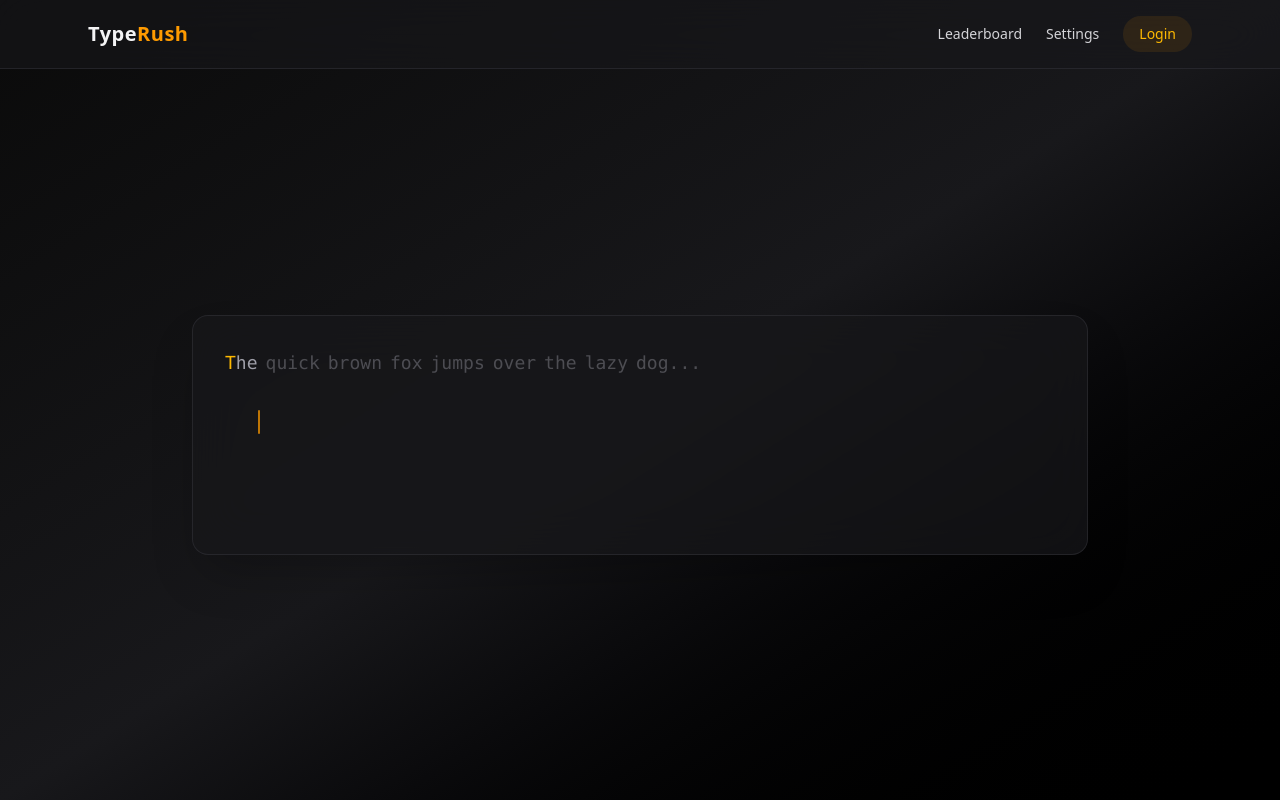
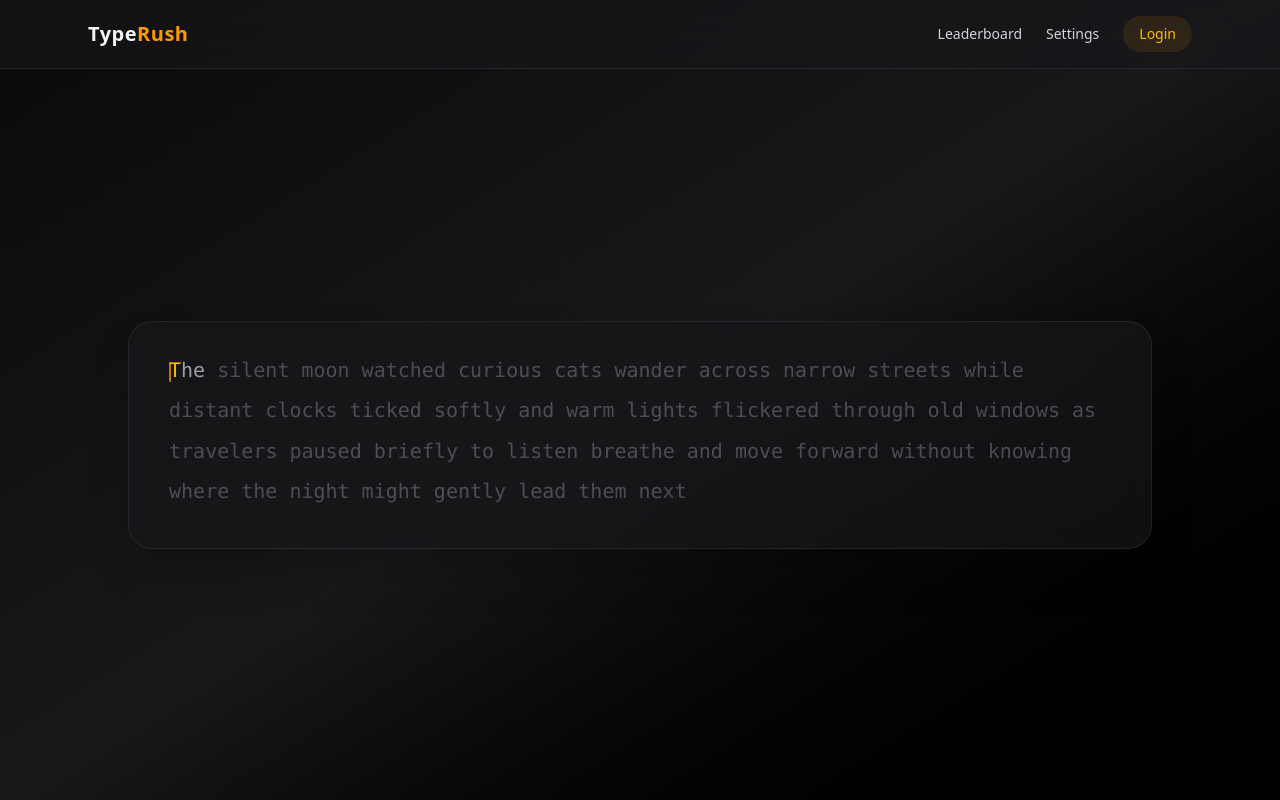
Before and after one commit to iXION82/TypeRush, a React (Vite) app in the folder frontend-project/: page / in a window 1280 px wide. Built offline with nearby package versions, Linux system fonts and the light colour scheme.

Commit message:
Improved the structure and fixed the cursor positioning

```diff
--- a/frontend-project/src/components/typingBox.tsx
+++ b/frontend-project/src/components/typingBox.tsx
@@ -1,14 +1,13 @@
-import { useEffect, useRef, useState } from "react";
+import { useEffect, useLayoutEffect, useRef, useState } from "react";
 
 export function TypingBox() {
-    const text = "The quick brown fox jumps over the lazy dog...";
+    const text = "The silent moon watched curious cats wander across narrow streets while distant clocks ticked softly and warm lights flickered through old windows as travelers paused briefly to listen breathe and move forward without knowing where the night might gently lead them next";
     const words = text.split(" ");
 
     const [currentWordIdx, setCurrentWordIdx] = useState(0);
     const [currentLetterIdx, setCurrentLetterIdx] = useState(0);
     const [typedWords, setTypedWords] = useState<string[]>([]);
 
-    const containerRef = useRef<HTMLDivElement>(null);
     const letterRefs = useRef<HTMLSpanElement[][]>([]);
     const caretRef = useRef<HTMLSpanElement>(null);
 
@@ -26,45 +25,49 @@ export function TypingBox() {
         const typed = typedWords[wordIdx]?.[letterIdx];
 
         if (wordIdx < currentWordIdx) {
-            return typed === word[letterIdx]
-                ? "text-green-400"
-                : "text-red-400";
+            return typed === word[letterIdx] ? "text-green-400" : "text-red-400";
         }
 
         if (wordIdx === currentWordIdx) {
-            if (letterIdx === currentLetterIdx)
-                return "text-amber-400";
+            if (letterIdx === currentLetterIdx) return "text-amber-400";
             if (typed == null) return "text-zinc-400";
-            return typed === word[letterIdx]
-                ? "text-green-400"
-                : "text-red-400";
+            return typed === word[letterIdx] ? "text-green-400" : "text-red-400";
         }
 
         return "text-zinc-400";
     };
 
-    useEffect(() => {
+    useLayoutEffect(() => {
         const caret = caretRef.current;
-        const container = containerRef.current;
-        const letter =
-            letterRefs.current[currentWordIdx]?.[currentLetterIdx];
+        if (!caret) return;
 
-        if (!caret || !container || !letter) return;
+        const letters = letterRefs.current[currentWordIdx];
+        if (!letters) return;
 
-        const letterRect = letter.getBoundingClientRect();
-        const containerRect = container.getBoundingClientRect();
+        const prevLetter = letters[currentLetterIdx - 1];
+        const currentLetter = letters[currentLetterIdx];
 
-        caret.style.transform = `translate(
-            ${letterRect.left - containerRect.left}px,
-            ${letterRect.top - containerRect.top}px
-        )`;
-    }, [currentWordIdx, currentLetterIdx]);
+        let x = 0;
+        let y = 0;
+
+        if (prevLetter) {
+            x = prevLetter.offsetLeft + prevLetter.offsetWidth;
+            y = prevLetter.offsetTop + prevLetter.offsetHeight - caret.offsetHeight;
+        } else if (currentLetter) {
+            x = currentLetter.offsetLeft;
+            y = currentLetter.offsetTop + currentLetter.offsetHeight - caret.offsetHeight;
+        } else if (letters[0]) {
+            x = letters[0].offsetLeft;
+            y = letters[0].offsetTop + letters[0].offsetHeight - caret.offsetHeight;
+        }
+
+        caret.style.transform = `translate(${x}px, ${y}px)`;
+    }, [currentWordIdx, currentLetterIdx, typedWords]);
 
     useEffect(() => {
         const handleKeyDown = (e: KeyboardEvent) => {
             if (e.key.length > 1 && e.key !== "Backspace" && e.key !== " ") return;
 
-            const currentWord = words[currentWordIdx];
             const currentTyped = typedWords[currentWordIdx] || "";
 
             if (e.key === "Backspace") {
@@ -78,39 +81,64 @@ export function TypingBox() {
             }
 
             if (e.key === " ") {
-                if (currentLetterIdx === 0) return;
+                if (currentLetterIdx === 0 && currentTyped === "") return;
                 setCurrentWordIdx((i) => i + 1);
                 setCurrentLetterIdx(0);
                 return;
             }
 
-            if (currentLetterIdx < currentWord.length) {
             const updated = [...typedWords];
             updated[currentWordIdx] = currentTyped + e.key;
             setTypedWords(updated);
             setCurrentLetterIdx((i) => i + 1);
-            }
         };
 
         window.addEventListener("keydown", handleKeyDown);
         return () => window.removeEventListener("keydown", handleKeyDown);
-    }, [currentLetterIdx, currentWordIdx, typedWords, words]);
+    }, [currentLetterIdx, currentWordIdx, typedWords]);
 
     return (
-        <div className="flex flex-col items-center justify-center w-full">
-            <div className="relative w-full max-w-4xl">
+        <div className="flex items-center justify-center w-full">
+            <div className="w-full max-w-5xl">
                 <div
-                    ref={containerRef}
-                    className="relative min-h-[30vh] rounded-2xl bg-zinc-900/70 backdrop-blur-xl border border-zinc-700/40 shadow-2xl p-8 text-lg leading-relaxed font-mono"
-                >
-                    <div className="flex flex-wrap gap-x-2 gap-y-1 select-none">
-                        {words.map((word, wordIdx) => (
-                            <div
+                    className="
+                        min-h-50
+                        rounded-3xl
+                        bg-zinc-900/70
+                        backdrop-blur-xl
+                        border border-zinc-700/40
+                        shadow-2xl
+                        px-10
+                        py-8
+                        text-xl
+                        leading-relaxed
+                        font-mono
+                        overflow-hidden
+                        cursor-default">
+                    <div className="relative select-none leading-relaxed wrap-break-word">
+                        <span
+                            ref={caretRef}
+                                className="
+                                    absolute
+                                    w-0.5
+                                    h-[1em]
+                                    bg-amber-500
+                                    rounded
+                                    animate-pulse
+                                    transition-all
+                                    duration-75
+                                    ease-out
+                                    z-10"/>
+
+                        {words.map((word, wordIdx) => {
+                            const typed = typedWords[wordIdx] || "";
+                            const extraLetters = typed.slice(word.length);
+
+                            return (
+                                <span
                                     key={wordIdx}
-                                className={`flex ${getWordClass(wordIdx)}`}
-                            >
-                                {word.split("").map((letter, letterIdx) => {
-                                    return (
+                                    className={`inline-block mr-3 mb-2 ${getWordClass(wordIdx)}`}>
+                                    {word.split("").map((letter, letterIdx) => (
                                         <span
                                             key={letterIdx}
                                             ref={(el) => {
@@ -128,19 +156,25 @@ export function TypingBox() {
                                         >
                                             {letter}
                                         </span>
-
+                                    ))}
+                                    {extraLetters.split("").map((letter, i) => (
+                                        <span
+                                            key={`extra-${i}`}
+                                            ref={(el) => {
+                                                if (!el) return;
+                                                if (!letterRefs.current[wordIdx]) {
+                                                    letterRefs.current[wordIdx] = [];
+                                                }
+                                                letterRefs.current[wordIdx][word.length + i] = el;
+                                            }}
+                                            className="text-red-400 opacity-80 transition-colors duration-150 border-b-2 border-red-500/50">
+                                            {letter}
+                                        </span>
+                                    ))}
+                                </span>
                             );
                         })}
                     </div>
-                        ))}
-                    </div>
-
-                    {/* CARET */}
-                    <span
-                        ref={caretRef}
-                        className="absolute w-0.5 h-6 bg-amber-500 rounded animate-pulse
-                                   transition-transform duration-150 ease-out"
-                    />
                 </div>
             </div>
         </div>
```
Lines whose indentation alone changed are shown as unchanged.
